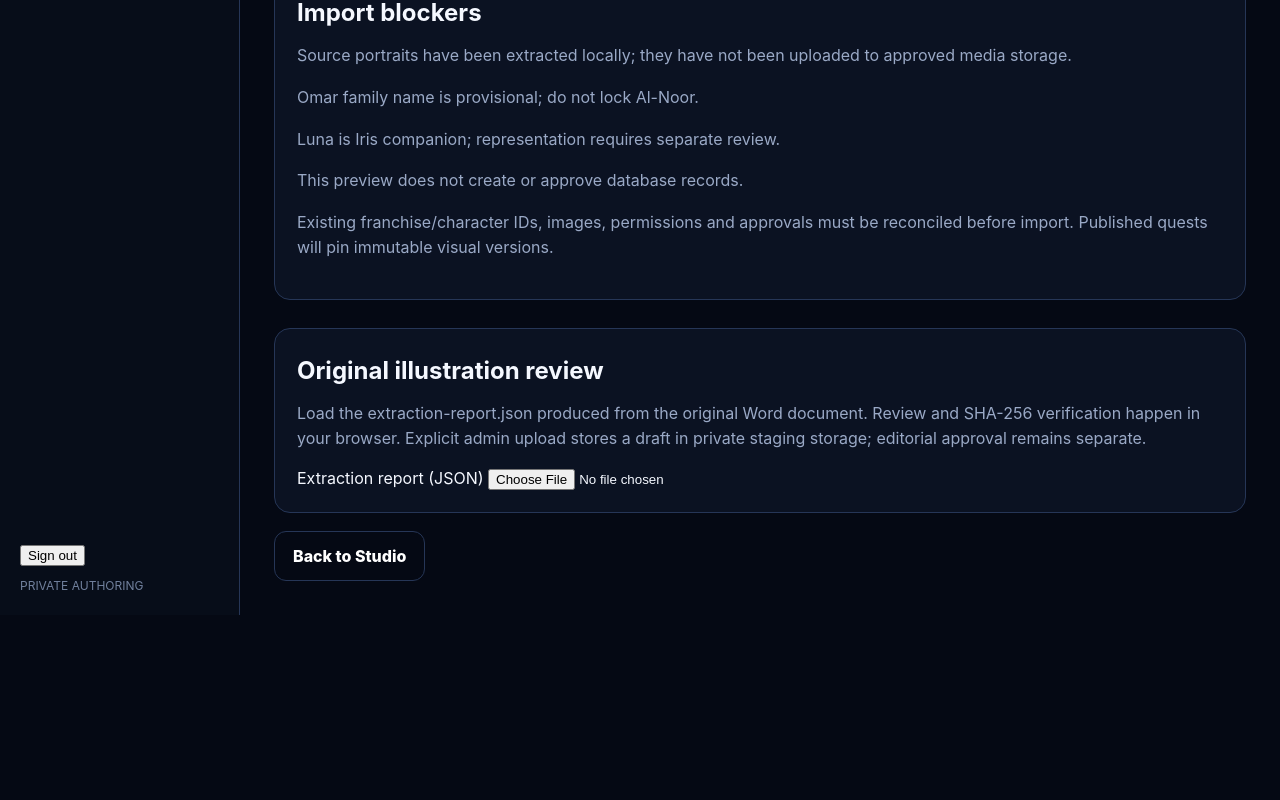
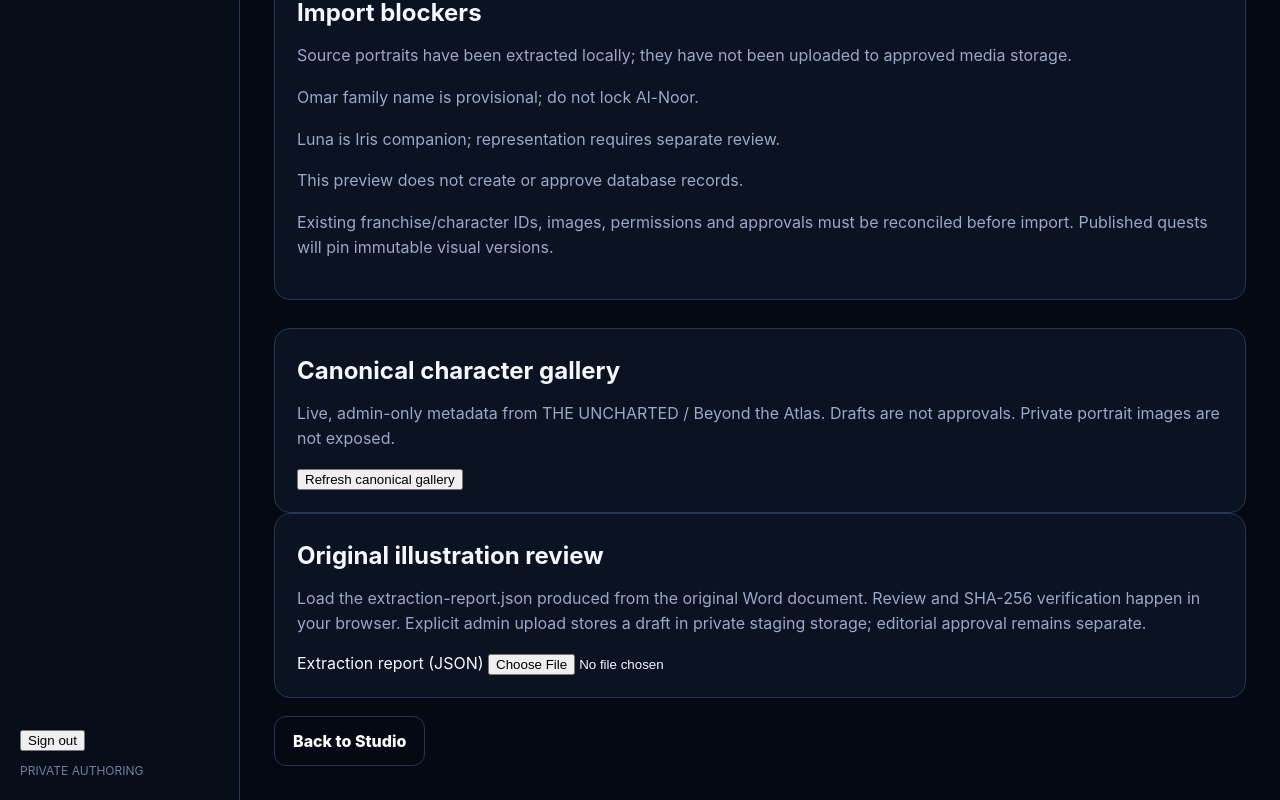
Before and after one commit to outland-compass/outland, a Next.js app in the folder apps/sideworld-studio/web/: page /studio/characters in a window 1280 px wide. Shown: the part 1637-2437 px from the top of the page. Before the commit the page ends 2252 px from the top, so only its background shows below. Built offline with nearby package versions, Linux system fonts and the light colour scheme.

Commit message:
feat(studio): mount canonical character gallery in Character Studio

```diff
--- a/apps/sideworld-studio/web/app/studio/characters/page.tsx
+++ b/apps/sideworld-studio/web/app/studio/characters/page.tsx
@@ -1,5 +1,6 @@
 import Link from 'next/link';
 import CharacterMediaReview from './character-media-review';
+import CharacterGallery from './character-gallery';
 import { beyondAtlasCharacterImportPreviewV1 as preview } from '@/lib/studio/beyond-atlas-character-preview';
 
 export default function CharacterSourcePreviewPage() {
@@ -24,6 +25,7 @@ export default function CharacterSourcePreviewPage() {
         <p className="muted">Existing franchise/character IDs, images, permissions and approvals must be reconciled before import. Published quests will pin immutable visual versions.</p>
       </article>
     </section>
+    <CharacterGallery />
     <CharacterMediaReview />
     <Link className="button secondaryButton" href="/studio">Back to Studio</Link>
   </main>;
```
